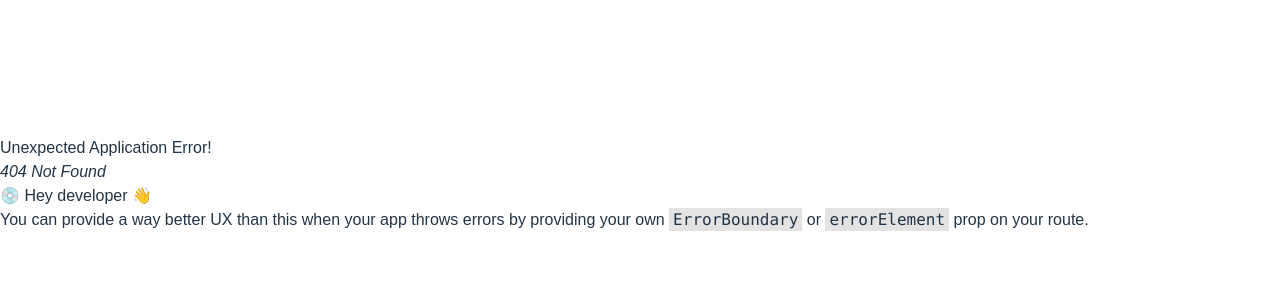
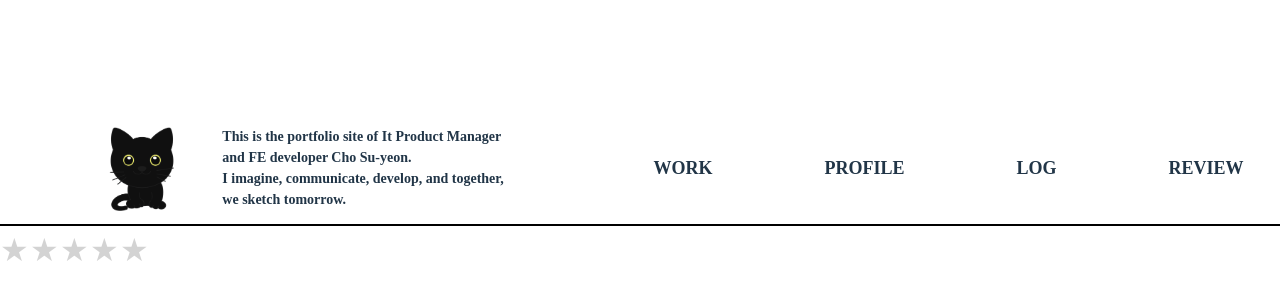
Before and after one commit to syeon0103/sy-blog, a React (Vite) app: page /review in a window 1280 px wide. Before the commit this address had no page. Shown: the part 216-516 px from the top of the page. Built offline with nearby package versions, Linux system fonts and the light colour scheme; the HTML template or start-up script is replaced by a standard one; a web font is replaced by a local one.

Commit message:
review 페이지 추가

```diff
--- a/src/App.tsx
+++ b/src/App.tsx
@@ -2,7 +2,7 @@ import Home from './pages/Home/Home.tsx'
 import Work from './pages/WorkPage.tsx'
 import Profile from './pages/ProfilePage.tsx'
 import Log from './pages/LogPage.tsx'
-import Life from './pages/LifePage.tsx'
+import Review from './pages/Review.tsx'
 import Contact from './pages/ContactPage.tsx'
 import BoardWrite from "./pages/BoardWrite.tsx";
 import BoardDetail from "./pages/BoardDetail";
@@ -30,8 +30,8 @@ const router = createBrowserRouter([
         element : <Profile/>
     },
     {
-        path : "/life",
-        element : <Life/>
+        path : "/review",
+        element : <Review/>
     },
     {
         path : "/contact",
--- /dev/null
+++ b/src/atoms/Rating.tsx
@@ -0,0 +1,103 @@
+import { css } from '@emotion/react';
+import {useEffect, useRef, useState} from "react";
+
+export const ratingCss = css`
+    display: flex;
+    cursor: pointer;
+
+    .star {
+      font-size: 2rem;
+      color: lightgray;
+      transition: color 0.2s;
+      position: relative;
+      width: 30px;
+      height: 30px;
+    }
+
+    .star.filled {
+      color: gold;
+    }
+
+    .star.half {
+     color: gold;
+    }
+
+    .star.half::before {
+      content: '★';
+      position: absolute;
+      top: 0;
+      left: 0;
+      color: gold;
+      width: 50%;
+      overflow: hidden;
+    }
+
+`;
+
+
+interface RatingProps {
+    rating: number;
+    onRatingChange : (rating : number) => void;
+}
+
+const Rating = ({rating, onRatingChange} : RatingProps) => {
+    const star = [1,2,3,4,5];
+    const [hoverRating, setHoverRating] = useState<number | null>(null)
+    const starRef = useRef(null);
+    const [starWidth, setStarWidth] = useState(0);
+    const starClick = (value : number) => {
+        onRatingChange(value);
+    }
+
+    const startMouseEnter = (value :number) => {
+        console.log("value" , value)
+
+
+        setHoverRating(value);
+    }
+
+    const startMouseLeave = () => {
+        setHoverRating(null);
+    }
+
+    //Nullish Coalescing Operator
+    //변수가 null 또는 undefined 일 때 기본값 제공
+    const renderStar = (value : number) => {
+
+        console.log("ratingValue", value)
+
+        const isFilled = value <= (hoverRating ?? rating/2);
+        const isHalf = value - 0.5 <= (hoverRating ?? rating) && value + 1 > (hoverRating ?? rating);
+
+        return (
+            <span
+                ref={starRef}
+                key={value}
+                onClick={() => starClick(value)}
+                onMouseEnter={() => startMouseEnter(value)}
+                onMouseLeave={startMouseLeave}
+                className={`star ${isFilled ? 'filled' : ''} ${isHalf ? 'half' : ''}`}
+            >
+                ★
+            </span>
+        )
+
+    }
+
+
+    return (
+        <>
+            <div css={ratingCss}>
+                {star.map(value => (
+                    renderStar(value)
+                ))}
+
+            </div>
+
+        </>
+    )
+
+
+}
+
+export default Rating;
--- a/src/organisms/BoardList.tsx
+++ b/src/organisms/BoardList.tsx
@@ -46,7 +46,7 @@ const BoardList = () => {
                                 x="100" y="90" fill="#B3CCB0"
                                 font-size="100" font-family="'Leckerli One', cursive"
                                 rotate="4, 8, -8, -4, -20, -24, 48">
-                                Life
+                                Log
                             </text>
                         </svg>
                     </motion.div>
--- a/src/organisms/Header/Header.tsx
+++ b/src/organisms/Header/Header.tsx
@@ -30,7 +30,7 @@ const Header = () => {
                     <Link to={`/log`}><span className="mx-14 text-lg font-bold">LOG</span></Link>
                 </motion.div>
                 <motion.div whileHover={{scale: 1.2,  color: "#DBE4C9"}}>
-                    <Link to={`/life`}><span className="mx-14 text-lg font-bold">LIFE</span></Link>
+                    <Link to={`/review`}><span className="mx-14 text-lg font-bold">REVIEW</span></Link>
                 </motion.div>
                 <motion.div whileHover={{scale: 1.2,  color: "#DBE4C9"}}>
                     <Link to={`/contact`}><span className="mx-14 text-lg font-bold">CONTACT</span></Link>
--- /dev/null
+++ b/src/organisms/ReviewList.tsx
@@ -0,0 +1,19 @@
+import Rating from "../atoms/Rating";
+import {useState} from "react";
+
+const ReviewList = () => {
+
+    const [rating, setRating] = useState<number>(0);
+
+    return (
+        <>
+            <div className="w-full border-t-2 border-black">
+            <Rating rating={rating} onRatingChange={setRating}/>
+
+            </div>
+        </>
+    )
+
+}
+
+export default ReviewList;
--- a/src/pages/LifePage.tsx
+++ /dev/null
@@ -1,15 +0,0 @@
-import Header from "../organisms/Header/Header.tsx";
-import BoardList from "../organisms/BoardList.tsx";
-
-const LifePage = () => {
-
-    return (
-        <>
-            <Header/>
-            <BoardList/>
-        </>
-    )
-}
-
-
-export default LifePage;
--- a/src/pages/LogPage.tsx
+++ b/src/pages/LogPage.tsx
@@ -6,7 +6,7 @@ const LogPage = () => {
     return (
         <>
             <Header/>
-
+            <BoardList/>
         </>
     )
 }
--- /dev/null
+++ b/src/pages/Review.tsx
@@ -0,0 +1,16 @@
+import Header from "../organisms/Header/Header.tsx";
+import ReviewList from "../organisms/ReviewList";
+
+const Review = () => {
+
+    return (
+        <>
+            <Header/>
+            <ReviewList/>
+
+        </>
+    )
+}
+
+
+export default Review;
```
